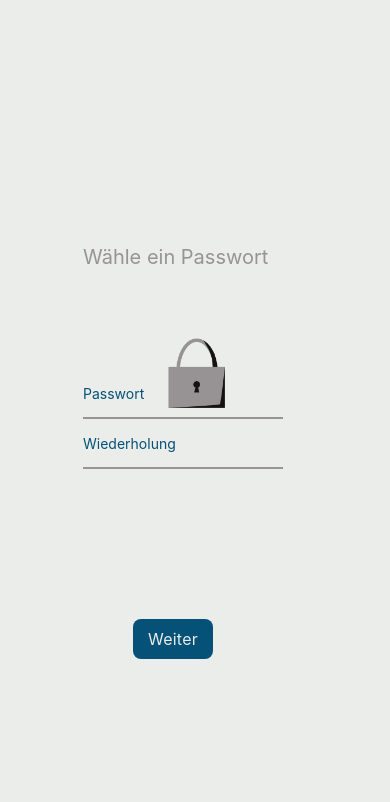
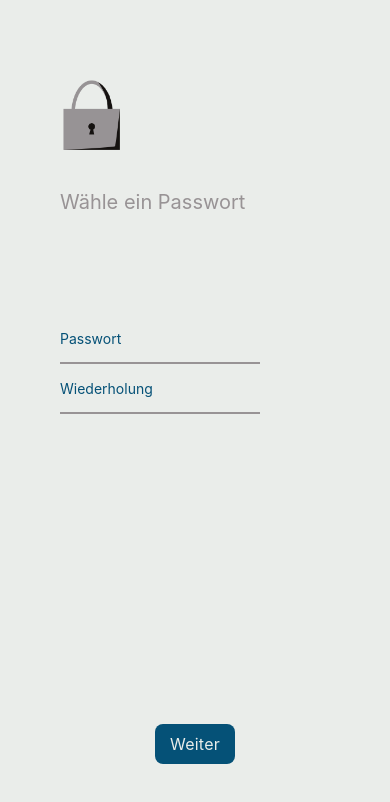
Before and after one commit to Physalisx8/fml, a React Native app: screen / in a window 390 px wide. Shown: the top 802 px of the page. Built offline with nearby package versions, Linux system fonts and the light colour scheme.

Commit message:
fixed PWScreen Layout

```diff
--- a/App.js
+++ b/App.js
@@ -1,26 +1,23 @@
-import { StatusBar } from 'expo-status-bar';
-import React from 'react';
-import { StyleSheet, Text, View } from 'react-native';
-import colors from './constants/colors';
-import InfoTextScreen from './screens/InfoTextScreen';
-import LogoScreen from './screens/LogoScreen';
-import ChoosePwScreen from './screens/ChoosePwScreen';
-
+import { StatusBar } from "expo-status-bar";
+import React from "react";
+import { StyleSheet, Text, View } from "react-native";
+import colors from "./constants/colors";
+import InfoTextScreen from "./screens/InfoTextScreen";
+import LogoScreen from "./screens/LogoScreen";
+import ChoosePwScreen from "./screens/ChoosePwScreen";
 
 export default function App() {
   return (
     <View style={styles.container}>
-    <ChoosePwScreen title="Weiter"/>
+      <ChoosePwScreen title="Weiter" />
     </View>
   );
 }
 
 const styles = StyleSheet.create({
   container: {
-    flex: 1,
     backgroundColor: colors.mainLG,
-    alignItems: 'center',
-    justifyContent: 'center',
+    height: "100%",
   },
 });
 
--- a/components/Input.js
+++ b/components/Input.js
@@ -5,8 +5,20 @@ import colors from "../constants/colors";
 const Input = (props) => {
   return (
     <View style={styles.container}>
-      <TextInput style={styles.input} secureTextEntry={true} placeholder="Passwort" placeholderTextColor={colors.accBlue} maxLength={6}/>
-      <TextInput style={styles.input} secureTextEntry={true} placeholder="Wiederholung" placeholderTextColor={colors.accBlue} maxLength={6}/>
+      <TextInput
+        style={styles.input}
+        secureTextEntry={true}
+        placeholder="Passwort"
+        placeholderTextColor={colors.accBlue}
+        maxLength={6}
+      />
+      <TextInput
+        style={styles.input}
+        secureTextEntry={true}
+        placeholder="Wiederholung"
+        placeholderTextColor={colors.accBlue}
+        maxLength={6}
+      />
     </View>
   );
 };
@@ -17,17 +29,14 @@ const styles = StyleSheet.create({
   container: {
     height: 300,
     width: "80%",
-    paddingTop: 100,
+    justifyContent: "center",
   },
 
-  input:{
-      borderBottomColor: colors.mainG,
-      borderBottomWidth: 2,
-      width: 200,
-      height: 50,
-
-
-
+  input: {
+    borderBottomColor: colors.mainG,
+    borderBottomWidth: 2,
+    width: 200,
+    height: 50,
   },
 });
 
--- a/components/UILogo.js
+++ b/components/UILogo.js
@@ -1,11 +1,10 @@
 import React, { useState } from "react";
 import { View, StyleSheet, Image } from "react-native";
 
-
 const UILogo = (props) => {
   return (
-    <View >
-            <Image style={styles.logo} source={props.log}/>
+    <View>
+      <Image style={styles.logo} source={require("../assets/iE-wdltA.png")} />
     </View>
   );
 };
@@ -13,10 +12,9 @@ const UILogo = (props) => {
 //UI Logo muss auch n eigenes Component sein
 
 const styles = StyleSheet.create({
-
-  logo:{
+  logo: {
     width: 60,
-   height: 70,
+    height: 70,
   },
 });
 
--- a/screens/ChoosePwScreen.js
+++ b/screens/ChoosePwScreen.js
@@ -7,16 +7,14 @@ import Input from "../components/Input";
 const ChoosePwScreen = (props) => {
   return (
     <View style={styles.imageBox}>
-    <Image style={styles.logo} source={require("../assets/iE-wdltA.png")} />
-
-    <View style={styles.container}>
-
-
-      <View >
+      <View>
+        <UILogo />
         <View style={styles.title}>
           <Text style={styles.text2}>Wähle ein Passwort</Text>
         </View>
         <Input />
+      </View>
+
       <View style={styles.button}>
         <Pressable
           style={styles.button1}
@@ -24,8 +22,6 @@ const ChoosePwScreen = (props) => {
         >
           <Text style={styles.text}>{props.title}</Text>
         </Pressable>
-        </View>
-      </View>
       </View>
     </View>
   );
@@ -37,39 +33,22 @@ const ChoosePwScreen = (props) => {
 //Der button hat irgendwann seine default width vergessen wtf..
 
 const styles = StyleSheet.create({
-
-  imageBox:{
-    justifyContent:'flex-start',
-    alignItems:'flex-start',
-    flex:0.2,
-    width: 60,
-   height: 70,
-
+  imageBox: {
+    flex: 1,
+    flexDirection: "column",
+    paddingHorizontal: 60,
+    paddingVertical: 80,
+    justifyContent: "space-between",
   },
-  logo: {
-
-   width: 60,
-   height: 70,
-    resizeMode: 'contain',
-  },
-  container: {
-    flex:0.8,
-    justifyContent:'center',
-    alignItems:'center',
-    height: "80%",
-    width:'60%',
-    paddingTop: 50,
-
-    },
-
   title: {
     color: colors.mainG,
+    marginTop: 40,
     fontSize: 32,
     lineHeight: 36,
   },
   button: {
-    margin: 50,
     elevation: 5,
+    alignItems: "center",
   },
   text: {
     color: colors.mainLG,
```
Also changed, not shown: 1 other file (tests, documents, lock files or other folders). Lines whose indentation alone changed are shown as unchanged.
